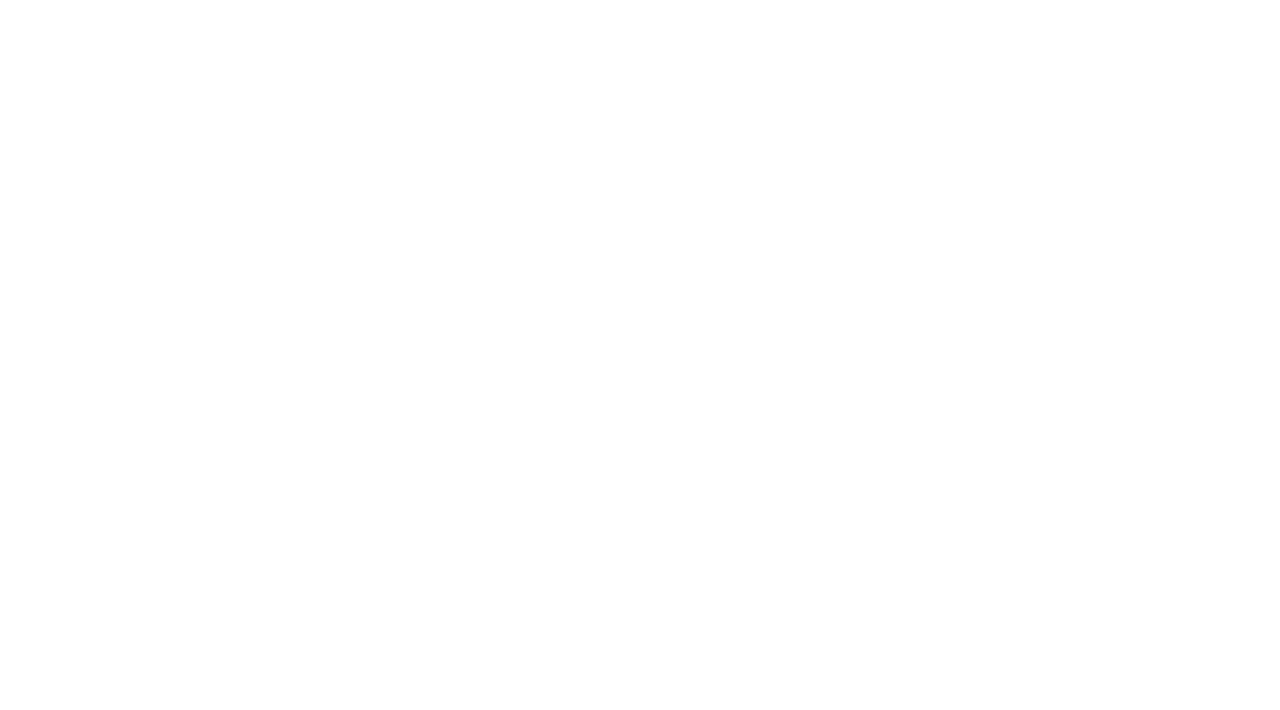
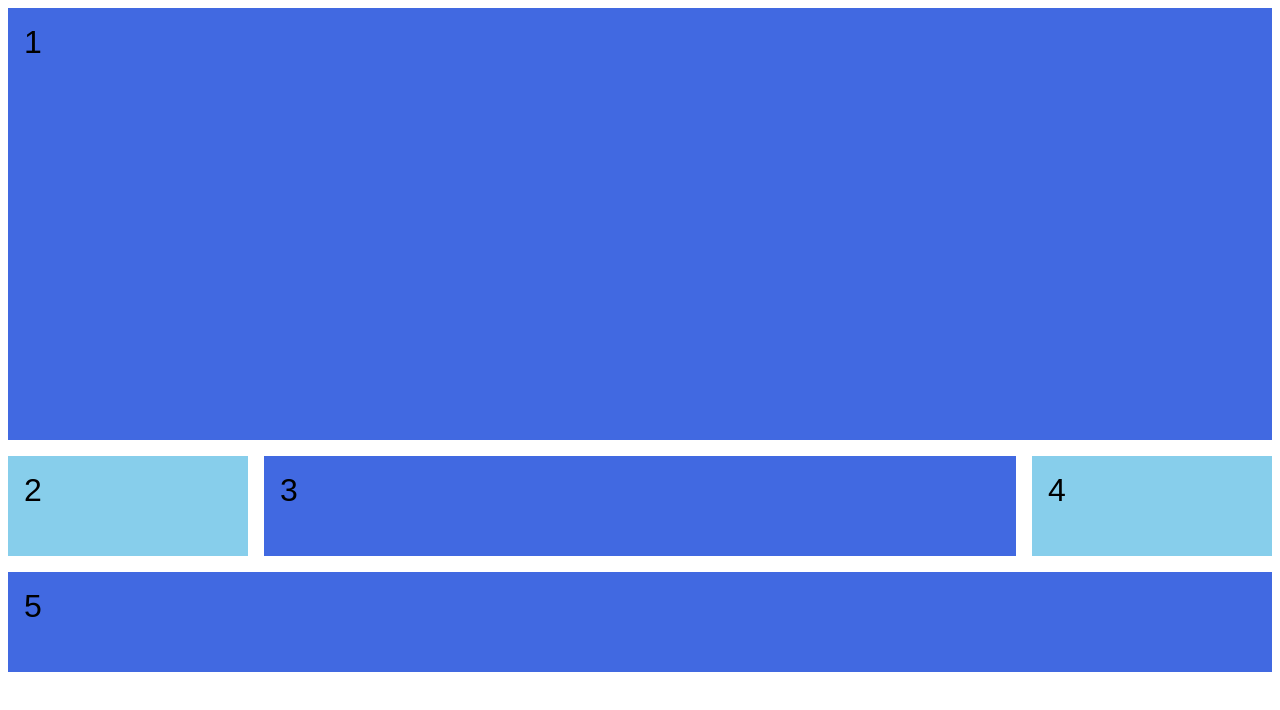
Before and after one commit to pauloWeslleY/css_grid, a plain HTML site: page index.html in a window 1280 px wide. Drawn offline with Linux system fonts and the light colour scheme.

Commit message:
aula 17 css grid

```diff
--- a/index.html
+++ b/index.html
@@ -5,6 +5,16 @@
 		<meta http-equiv="X-UA-Compatible" content="IE=edge" />
 		<meta name="viewport" content="width=device-width, initial-scale=1.0" />
 		<title>CSS Grid</title>
+
+		<link rel="stylesheet" href="styles/css/main.css" />
 	</head>
-	<body></body>
+	<body>
+		<div class="wrapper">
+			<div>1</div>
+			<div>2</div>
+			<div>3</div>
+			<div>4</div>
+			<div>5</div>
+		</div>
+	</body>
 </html>
--- /dev/null
+++ b/styles/sass/main.scss
@@ -0,0 +1,46 @@
+body {
+	font-family: Arial, Helvetica, sans-serif;
+}
+
+.wrapper div {
+	background-color: #4169e1;
+	padding: 1rem;
+
+	font-size: 2rem;
+}
+
+.wrapper div:nth-child(even) {
+	background-color: #87ceeb;
+}
+
+.wrapper {
+	display: grid;
+
+	grid-template-columns: 1fr;
+	grid-template-rows: repeat(3, minmax(100px, auto));
+
+	grid-gap: 1rem;
+
+	@media (min-width: 768px) {
+		grid-template-columns: repeat(5, 1fr);
+	}
+}
+
+.wrapper > div:nth-child(1) {
+	grid-column: 1 / -1;
+	height: 400px;
+}
+
+.wrapper > div:nth-child(2) {
+	grid-column: 1;
+}
+
+.wrapper > div:nth-child(3) {
+	@media (min-width: 768px) {
+		grid-column: 2 / 5;
+	}
+}
+
+.wrapper > div:nth-child(5) {
+	grid-column: 1 / -1;
+}
```
Also changed, not shown: styles/css/main.css (added), 1 other file.
